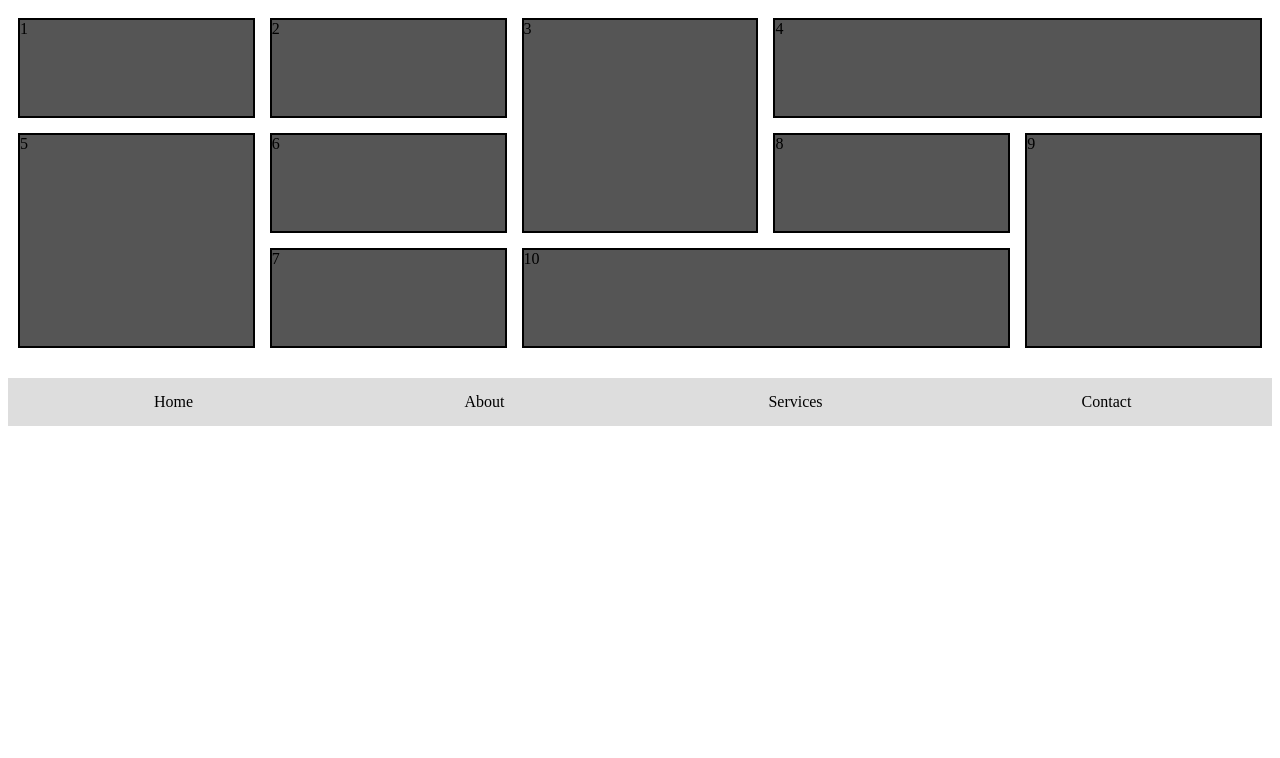
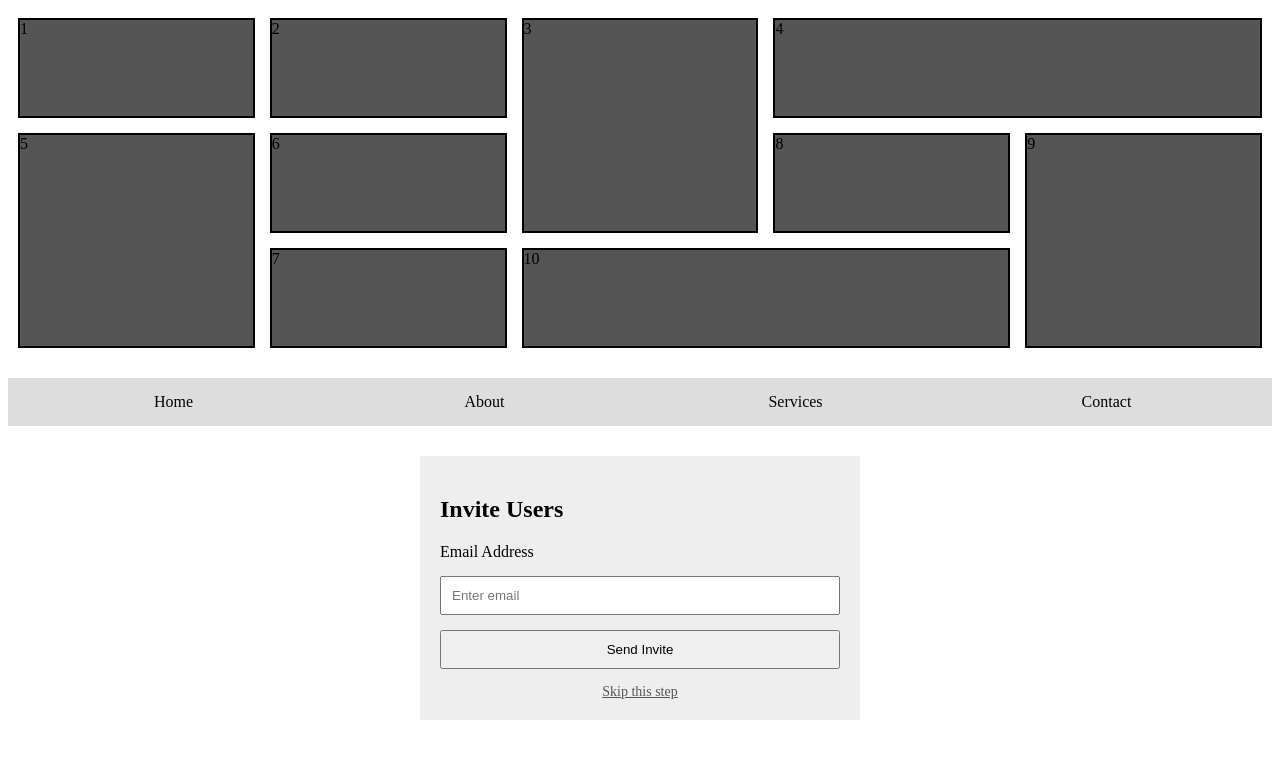
Before and after one commit to bcroman/Grid-Layout-Challenge, a plain HTML site: page index.html in a window 1280 px wide. Drawn offline with Linux system fonts and the light colour scheme.

Commit message:
Core: User Invite Form
created a form to invite user by email to a event
add a skip this step link

```diff
--- a/index.html
+++ b/index.html
@@ -32,6 +32,19 @@
         <a href="#">Contact</a>
     </nav>
 
+    <!-- UYser Invite Form -->
+    <section class="invite-form">
+        <h2>Invite Users</h2>
+
+        <form>
+            <label for="email">Email Address</label>
+            <input type="email" id="email" placeholder="Enter email">
+
+            <button type="submit">Send Invite</button>
+            <a href="#" class="skip-link">Skip this step</a>
+        </form>
+    </section>
+
 </body>
 
 </html>
--- a/styles.css
+++ b/styles.css
@@ -82,3 +82,28 @@
   text-decoration: none;
   color: black;
 }
+
+/* User Invite Form */
+.invite-form {
+  max-width: 400px;
+  margin: 30px auto;
+  padding: 20px;
+  background-color: #eee;
+}
+
+.invite-form form {
+  display: grid;
+  gap: 15px;
+}
+
+.invite-form input,
+.invite-form button {
+  padding: 10px;
+}
+
+.skip-link {
+  text-align: center;
+  color: #555;
+  font-size: 14px;
+  text-decoration: underline;
+}
```
